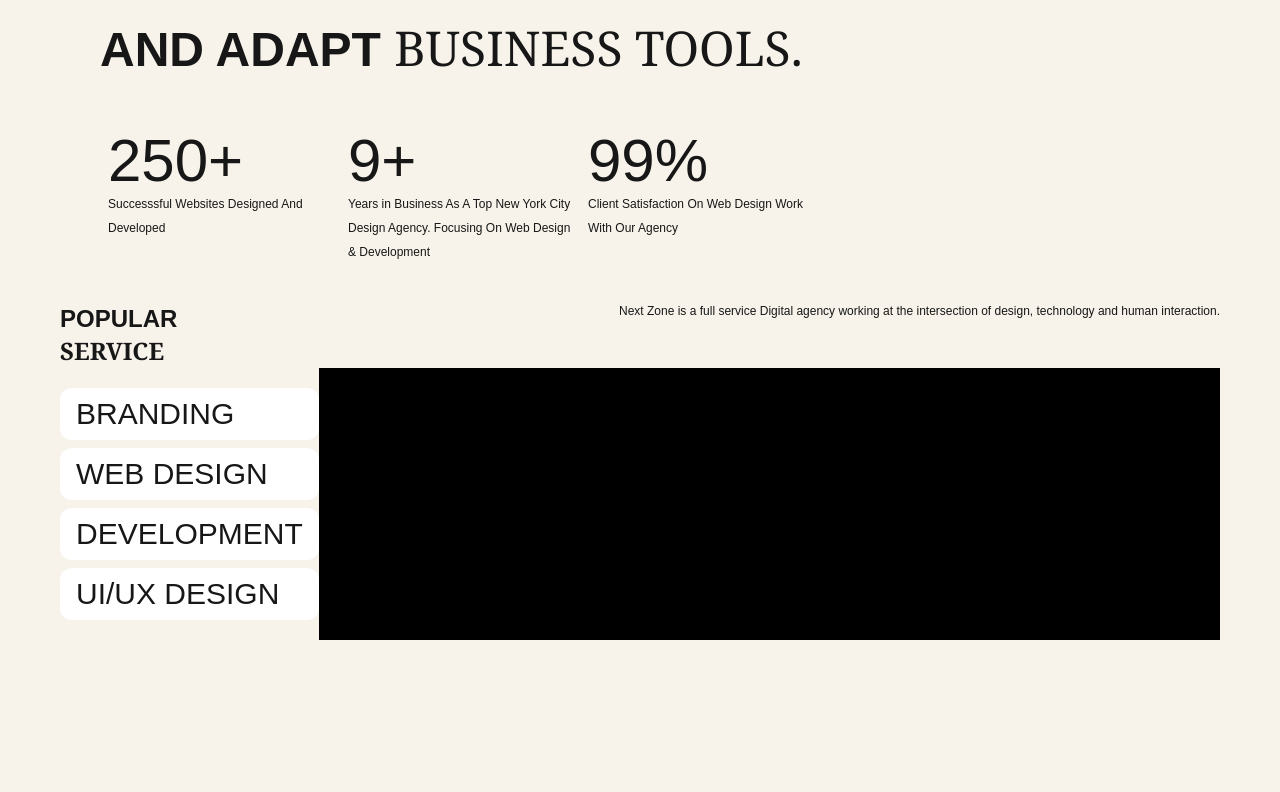
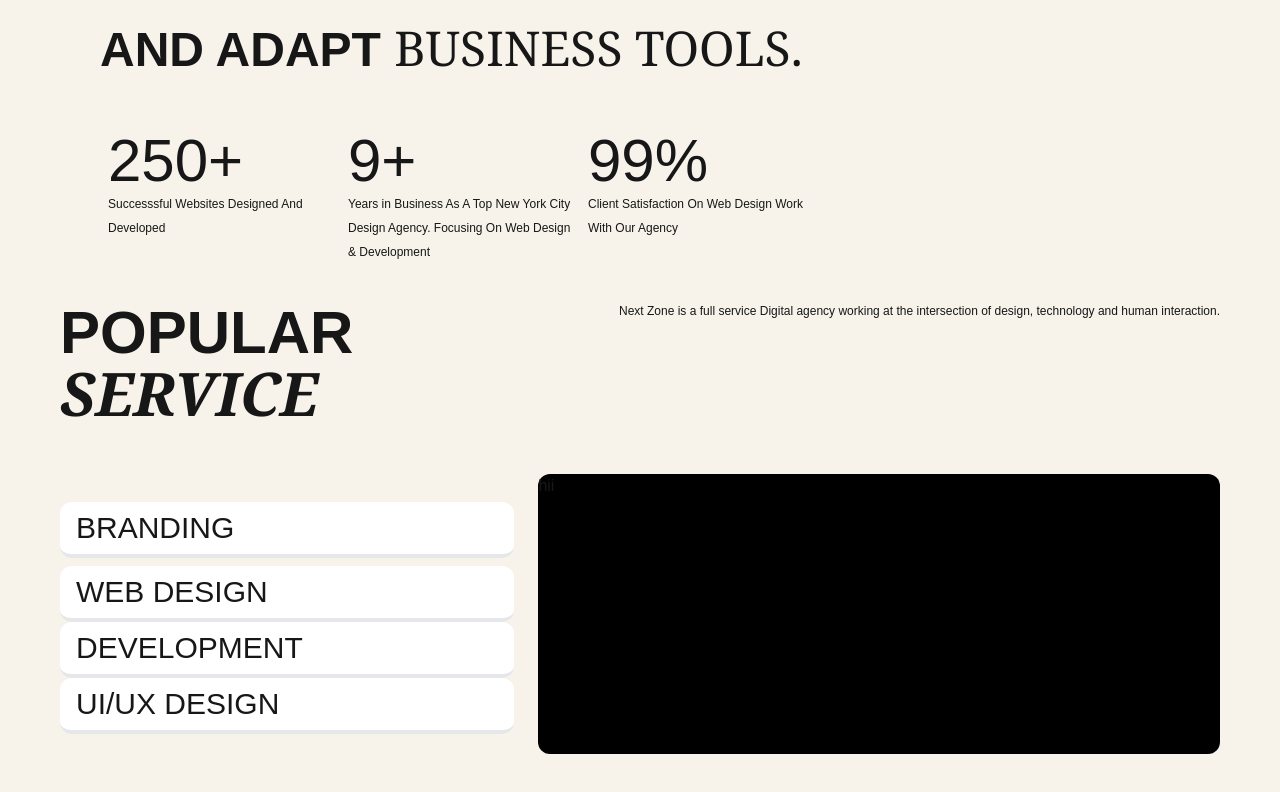
Before and after one commit to PriyanshuGo/agency-landing-pageUI, a Next.js app: page / in a window 1280 px wide. Shown: the part 1145-1937 px from the top of the page. Before the commit the page ends 1825 px from the top, so only its background shows below. Built offline with nearby package versions, Linux system fonts and the light colour scheme.

Commit message:
only on mobileview topicScreen

```diff
--- a/src/components/Service.js
+++ b/src/components/Service.js
@@ -8,22 +8,22 @@ function Service() {
         setScreen(screen === item ? null : item)
     }
     return (
-        <div className="flex flex-col my-10 mx-4 lg:mx-10">
+        <div className="flex flex-col my-10 mx-4 lg:mx-10 lg:space-y-12">
 
-            <div className="lg:flex justify-between lg:mx-5">
-                <h1 className="font-semibold text-2xl">POPULAR <br /><span className="font-serif">SERVICE</span></h1>
+            <div className="lg:flex justify-between sm:mx-5">
+                <h1 className="font-semibold text-2xl md:text-4xl lg:text-6xl">POPULAR <br /><span className="font-serif italic">SERVICE</span></h1>
                 <span className="text-xs">Next Zone is a full service Digital agency working at the intersection of design, technology and human interaction.</span>
             </div>
 
-            <div className="lg:flex justify-between lg:mx-5">
+            <div className="sm:flex justify-between sm:mx-5 md:space-x-2 lg:space-x-6">
 
-                <div className="flex flex-col space-y-2 my-5">
+                <div className="flex flex-col my-5 sm:w-1/2 lg:w-2/5">
 
-                    <div className="cursor-pointer space-y-2" >
-                        <div className="bg-white py-2 px-4 rounded-xl text-3xl font-thin sm:hover:bg-gray-100" onClick={() => { showScreen("branding") }}>
+                    <div className="cursor-pointer space-y-2 py-2" >
+                        <div className="bg-white py-2 px-4 rounded-xl text-3xl font-thin sm:hover:bg-gray-100 flex items-center border-b-4 " onClick={() => { showScreen("branding") }}>
                             BRANDING
                         </div>
-                        <div className={`${screen === "branding" ? "block" : 'hidden'} lg:hidden transition-all duration-400`}>
+                        <div className={`${screen === "branding" ? "block" : 'hidden'} sm:hidden transition-all duration-400`}>
                             <Image
                                 src="/branding.jpg" // Relative or absolute URL
                                 alt="BRANDING" // Accessibility text
@@ -34,11 +34,12 @@ function Service() {
                             />
                         </div>
                     </div>
+
                     <div className="cursor-pointer space-y-2" >
-                        <div className="bg-white py-2 px-4 rounded-xl text-3xl font-thin sm:hover:bg-gray-100" onClick={() => { showScreen("web") }}>
+                        <div className="bg-white py-2 px-4 rounded-xl text-3xl font-thin sm:hover:bg-gray-100 flex items-center border-b-4" onClick={() => { showScreen("web") }}>
                             WEB DESIGN
                         </div>
-                        <div className={`${screen === "web" ? "block" : 'hidden'} lg:hidden transition-all duration-400`}>
+                        <div className={`${screen === "web" ? "block" : 'hidden'} sm:hidden transition-all duration-400`}>
                             <Image
                                 src="/web.jpg" // Relative or absolute URL
                                 alt="WEB DESIGN" // Accessibility text
@@ -49,11 +50,12 @@ function Service() {
                             />
                         </div>
                     </div>
+
                     <div className="cursor-pointer space-y-2" >
-                        <div className="bg-white py-2 px-4 rounded-xl text-3xl font-thin " onClick={() => { showScreen("development") }}>
+                        <div className="bg-white py-2 px-4 rounded-xl text-3xl font-thin sm:hover:bg-gray-100 flex items-center border-b-4" onClick={() => { showScreen("development") }}>
                             DEVELOPMENT
                         </div>
-                        <div className={`${screen === "development" ? "block" : 'hidden'} lg:hidden transition-all duration-400`}>
+                        <div className={`${screen === "development" ? "block" : 'hidden'} sm:hidden transition-all duration-400`}>
                             <Image
                                 src="/development.jpg" // Relative or absolute URL
                                 alt="DEVELOPMENT" // Accessibility text
@@ -64,11 +66,12 @@ function Service() {
                             />
                         </div>
                     </div>
+
                     <div className="cursor-pointer space-y-2" >
-                        <div className="bg-white py-2 px-4 rounded-xl text-3xl font-thin sm:hover:bg-gray-100" onClick={() => { showScreen("UI/UX") }}>
+                        <div className="bg-white py-2 px-4 rounded-xl text-3xl font-thin sm:hover:bg-gray-100 flex items-center border-b-4" onClick={() => { showScreen("UI/UX") }}>
                             UI/UX DESIGN
                         </div>
-                        <div className={`${screen === "UI/UX" ? "block" : 'hidden'} lg:hidden transition-all duration-400`}>
+                        <div className={`${screen === "UI/UX" ? "block" : 'hidden'} sm:hidden transition-all duration-400`}>
                             <Image
                                 src="/uiux.jpg" // Relative or absolute URL
                                 alt="UI/UX" // Accessibility text
@@ -81,8 +84,8 @@ function Service() {
                     </div>
                 </div>
 
-                <div className="bg-black w-full hidden lg:block">
-
+                <div className="bg-black hidden sm:block rounded-xl sm:w-1/2 lg:w-3/5">
+                hii
                 </div>
 
             </div>
```
